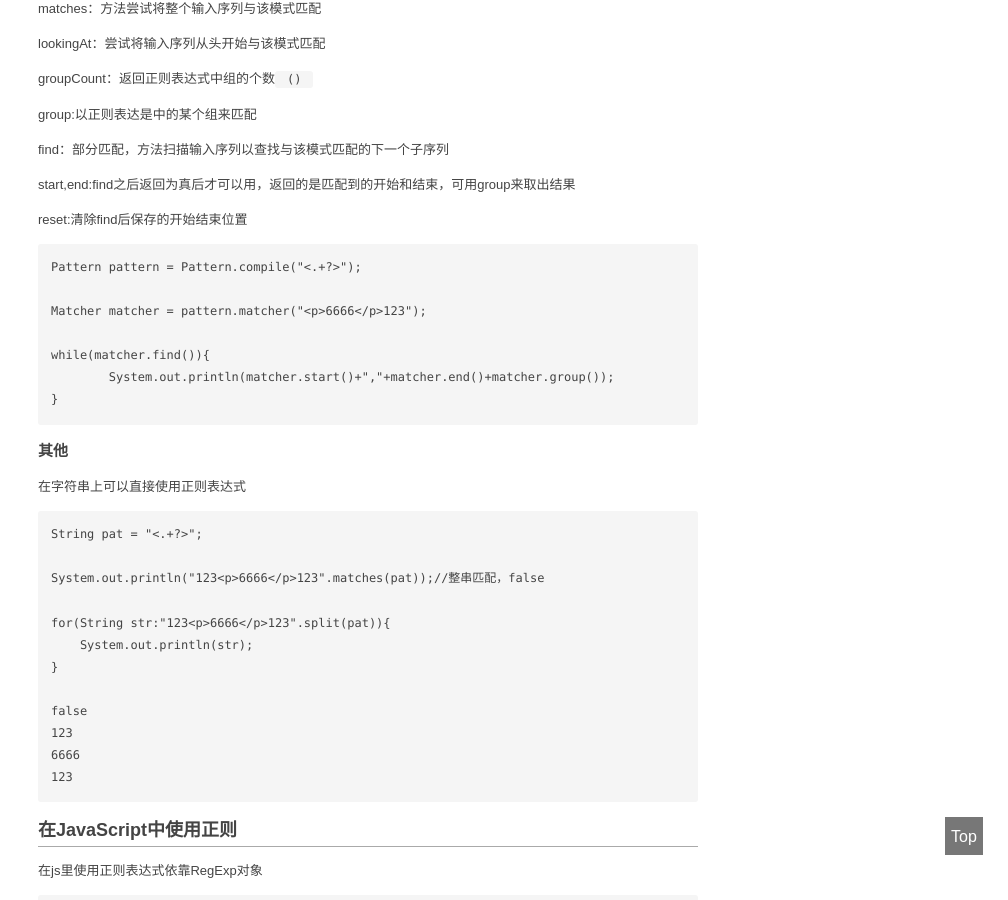
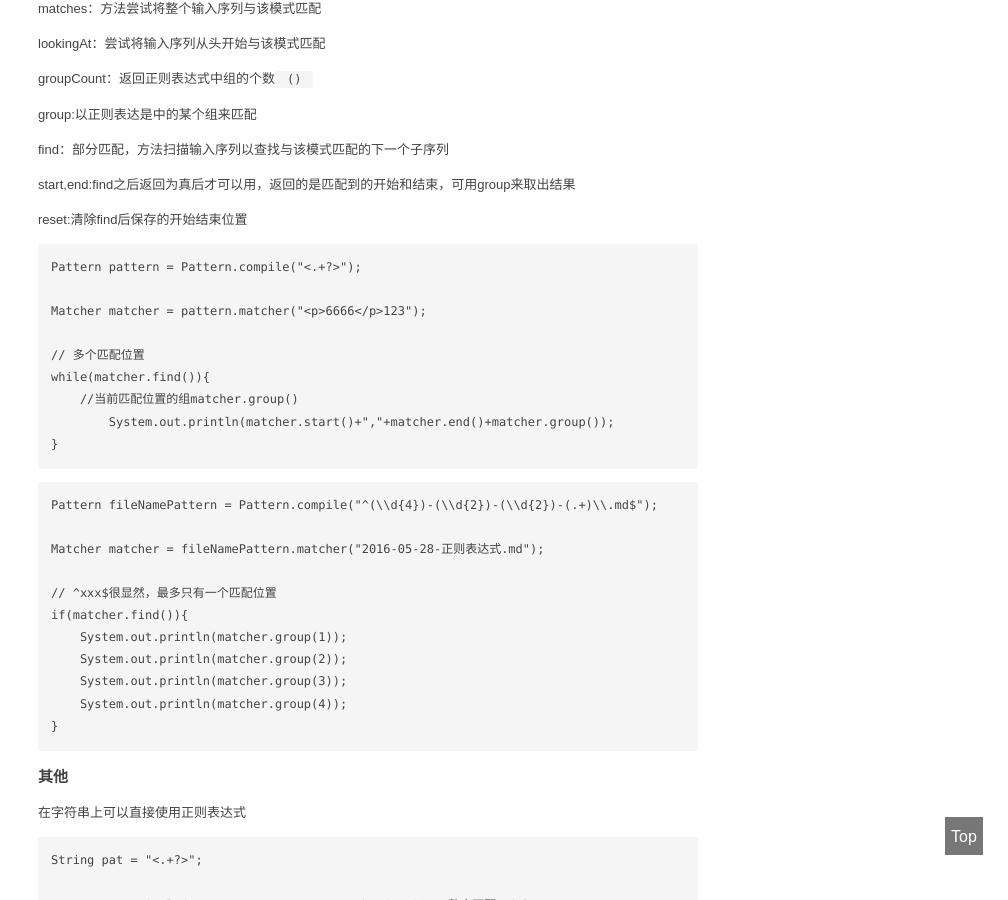
Before and after one commit to TMaize/tmaize-blog, a Jekyll site: the page built from _posts/2016-05-28-正则表达式.md, in a window 1280 px wide and 900 px high, scrolled down 2421 px. Shown: the whole window, without its empty margins (272-1280 px from the left). Built offline with Jekyll 4.4.1, drawn with Linux system fonts in a browser that asks for light colours; comment, search, counter and statistics services are not loaded.

Commit message:
修改文章

````diff
--- a/_posts/2016-05-28-正则表达式.md
+++ b/_posts/2016-05-28-正则表达式.md
@@ -112,8 +112,24 @@ Pattern pattern = Pattern.compile("<.+?>");
 
 Matcher matcher = pattern.matcher("<p>6666</p>123");
 
+// 多个匹配位置
 while(matcher.find()){
+    //当前匹配位置的组matcher.group()
 	System.out.println(matcher.start()+","+matcher.end()+matcher.group());
+}
+```
+
+```
+Pattern fileNamePattern = Pattern.compile("^(\\d{4})-(\\d{2})-(\\d{2})-(.+)\\.md$");
+
+Matcher matcher = fileNamePattern.matcher("2016-05-28-正则表达式.md");
+
+// ^xxx$很显然，最多只有一个匹配位置
+if(matcher.find()){
+    System.out.println(matcher.group(1));
+    System.out.println(matcher.group(2));
+    System.out.println(matcher.group(3));
+    System.out.println(matcher.group(4));
 }
 ```
 
````
